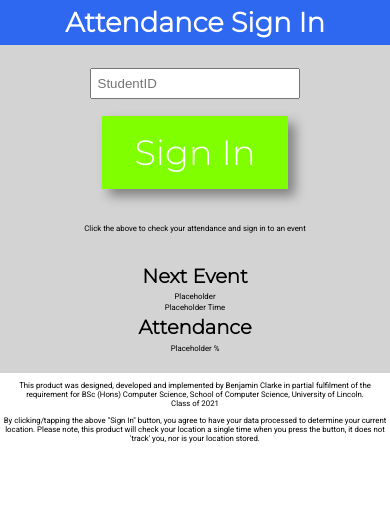
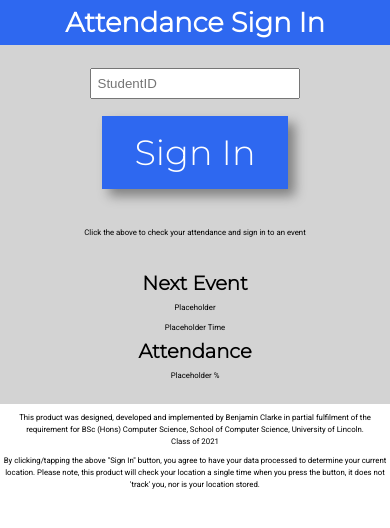
Before and after one commit to benlincoln/Dissertation-Attendance-Automation, a plain HTML site: page WebApp/index.html in a window 390 px wide. Drawn offline with Linux system fonts and the light colour scheme.

Commit message:
Remove redundant CSS

```diff
--- a/WebApp/styles.css
+++ b/WebApp/styles.css
@@ -9,14 +9,10 @@ body{
 
 #header{
     background-color: #2e68f0;
-    padding: 0px;
-    margin: auto;
  	width: 100%;
- 	height: auto;
  	line-height: 0px;
  	display: flex;
  	text-align: center;
- 	align-items: center;
  	justify-content: center;
  	list-style: none;
 }
@@ -41,12 +37,7 @@ body{
 
 #mainBody{
     background-color:lightgrey;
- 	width: 100%;
-    height: auto;
  	text-align: center;
-    align-items: center;
-    justify-content: center;
-    margin: auto;
     line-height: 5px;
     padding-top: 15px;
     padding-bottom: 15px;
@@ -87,10 +78,9 @@ p{
     margin-bottom: 30px;
   }
 
-@media only screen and (max-width: 400px) {
+@media only screen and (max-width: 981px) {
     .button{
         font-size: 9vw;
-        background-color: chartreuse;
     }
     #mainBody{
         line-height: 1vw;
@@ -104,6 +94,7 @@ p{
     }
     p{
         font-size: 2vw;
+        line-height: 3vw;
     }
     #studentNo{
         padding: 1.5vw;
```
